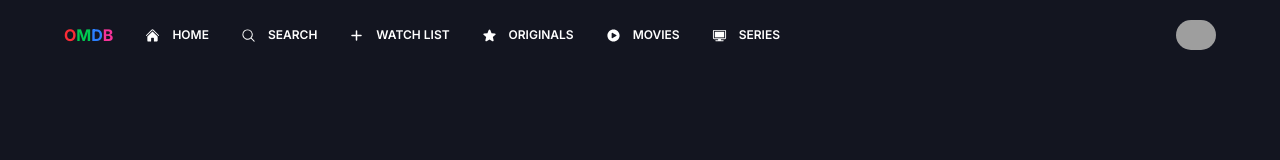
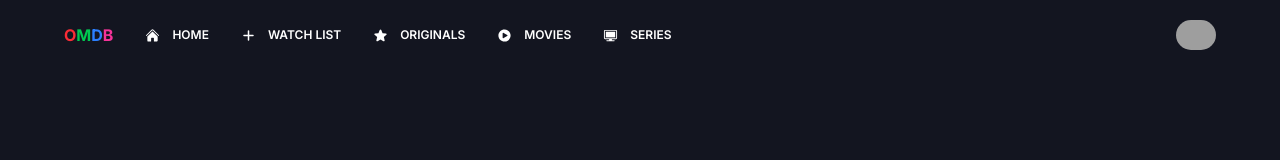
Before and after one commit to Azikenp/OMDB, a React (Vite) app: page / in a window 1280 px wide. Shown: the top 160 px of the page. Built offline with nearby package versions, Linux system fonts and the light colour scheme; no server answers; grey boxes are pictures that could not be loaded.

Commit message:
final touches

```diff
--- a/src/components/Header.tsx
+++ b/src/components/Header.tsx
@@ -1,6 +1,5 @@
 import {
   HiHome,
-  HiMagnifyingGlass,
   HiStar,
   HiPlayCircle,
   HiTv,
@@ -16,10 +15,6 @@ const Header = () => {
     {
       name: "HOME",
       icon: HiHome,
-    },
-    {
-      name: "SEARCH",
-      icon: HiMagnifyingGlass,
     },
     {
       name: "WATCH LIST",
```
